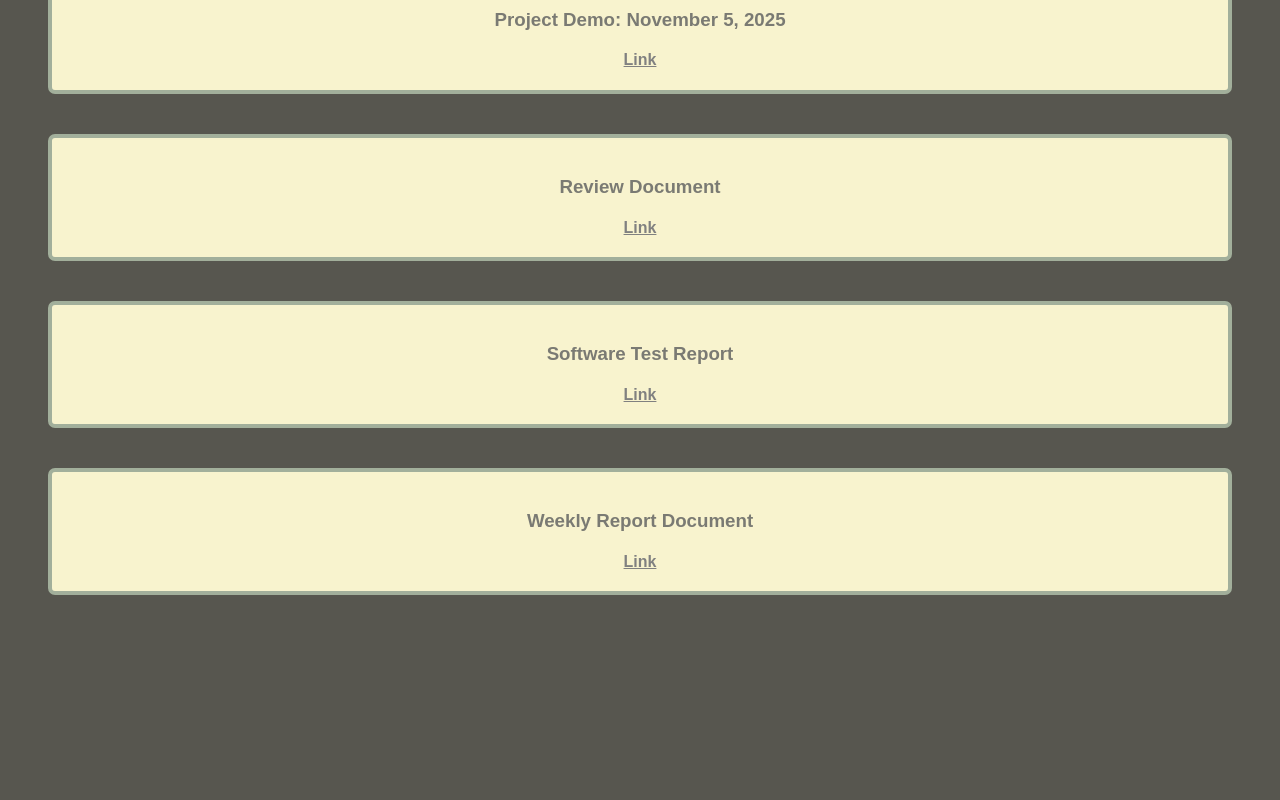
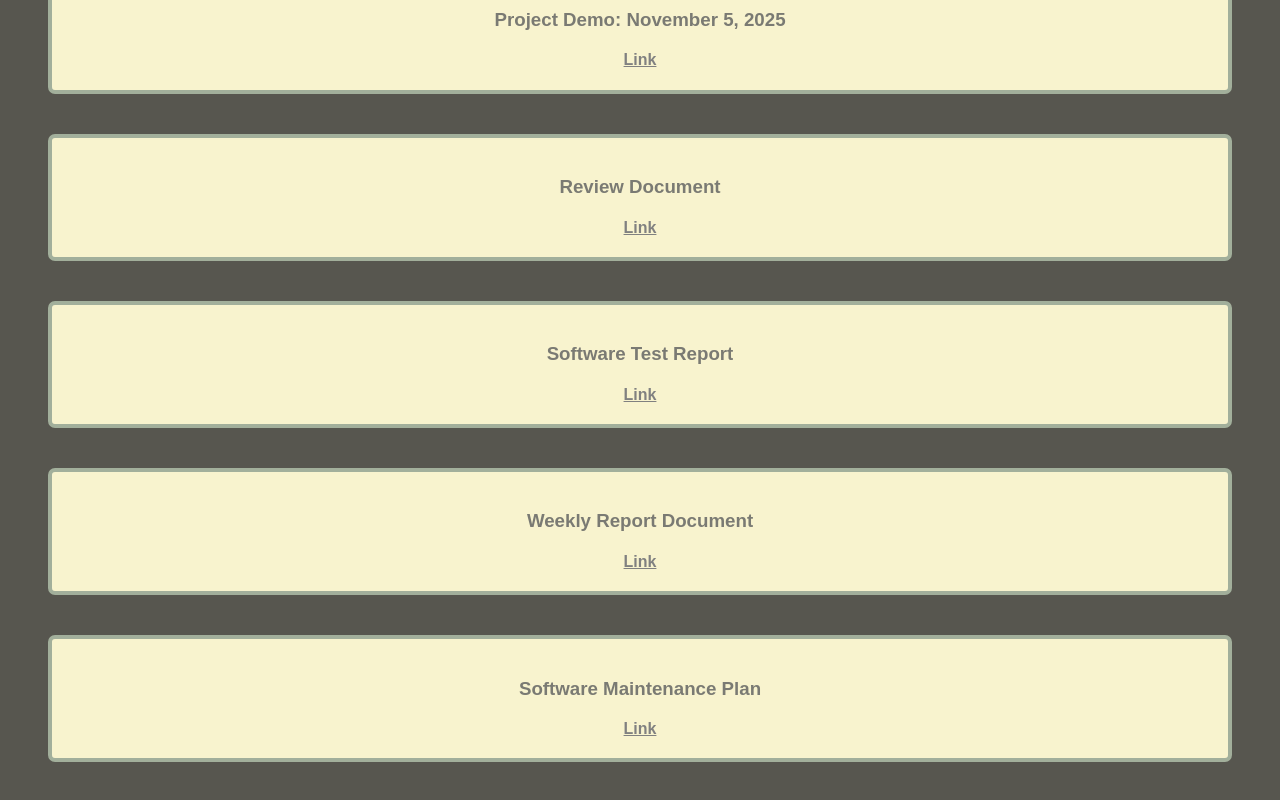
Before and after one commit to ervnmrcdo/19X_Project_Proposal, a Next.js app: page / in a window 1280 px wide. Shown: the part 1867-2667 px from the top of the page. Before the commit the page ends 2502 px from the top, so only its background shows below. Built offline with nearby package versions, Linux system fonts and the light colour scheme.

Commit message:
add software maintenance plan docs

```diff
--- a/src/app/page.tsx
+++ b/src/app/page.tsx
@@ -154,6 +154,15 @@ export default function Home() {
           Link
         </a>
       </div>
+      <div className={styles.content_container}>
+        <h3>Software Maintenance Plan</h3>
+        <a
+          href="https://docs.google.com/document/d/1fXcB-5jcLrLkMSaRVEPPTNKceUCT3-Eh6akbPW2hCV4/edit?usp=sharing"
+          target="_blank"
+        >
+          Link
+        </a>
+      </div>
     </>
   );
 }
```
